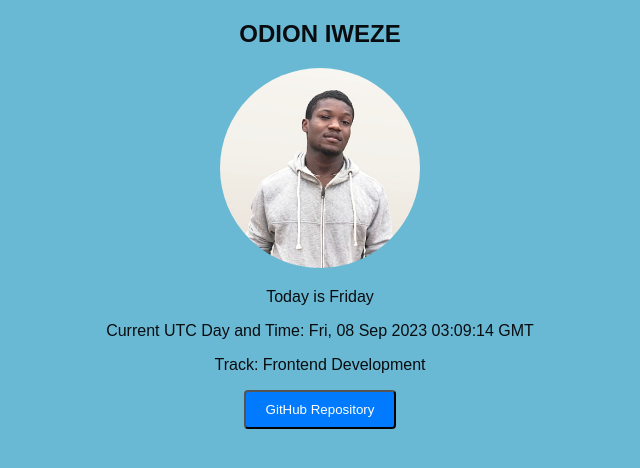
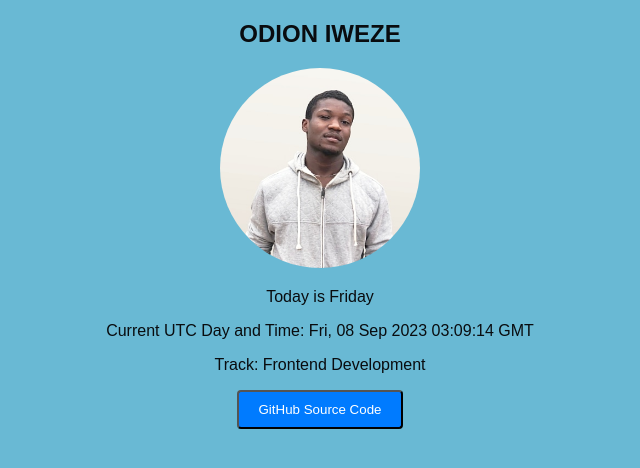
Before and after one commit to IwezeOdion/HNG-Internship-task1, a plain HTML site: page index.html in a window 1280 px wide. Shown: the whole page, without its empty margins (320-960 px from the left). Drawn offline with Linux system fonts and the light colour scheme.

Commit message:
HNG-Internship-task1

```diff
--- a/index.html
+++ b/index.html
@@ -1,14 +1,17 @@
 <!DOCTYPE html>
 <html lang="en">
+
 <head>
   <meta charset="UTF-8">
   <meta name="viewport" content="width=device-width, initial-scale=1.0">
   <title>Task One</title>
   <link rel="stylesheet" href="style.css">
 </head>
-<body>
+
+<bod>
 
   <!DOCTYPE html>
+
   <head>
     <meta charset="UTF-8" />
     <meta name="viewport" content="width=device-width, initial-scale=1.0" />
@@ -21,12 +24,7 @@
   <h2 data-testid="slackUserName">ODION IWEZE</h2>
 
   <!-- Slack Display Picture -->
-        <img
-          src="/image1.jfif"
-          alt="Odion"
-          class="profile-image"
-          data-testid="slackDisplayImage"
-        />
+  <img src="/image1.jfif" alt="Odion" class="profile-image" data-testid="slackDisplayImage" />
 
   <!-- Current Day of the Week -->
   <p>Today is <span data-testid="currentDayOfTheWeek">currentDay</span></p>
@@ -42,14 +40,9 @@
 
   <!-- GitHub URL -->
   <p>
-          <a href="https://github.com/IwezeOdion/HNG-Internship-task1"><button class="click">GitHub Repository </button></a>
-          <!-- <a
-            href="https://github.com/yourusername/your-repo"
-            data-testid="githubURL"
-            >https://github.com/yourusername/your-repo</a
-          > -->
-        </p>
+    <a href="https://github.com/IwezeOdion/HNG-Internship-task1"><button class="click">GitHub Source Code </button></a></p>
 
     <script src="script.js"></script>
 </body>
+
 </html>
```
Lines whose indentation alone changed are shown as unchanged.
